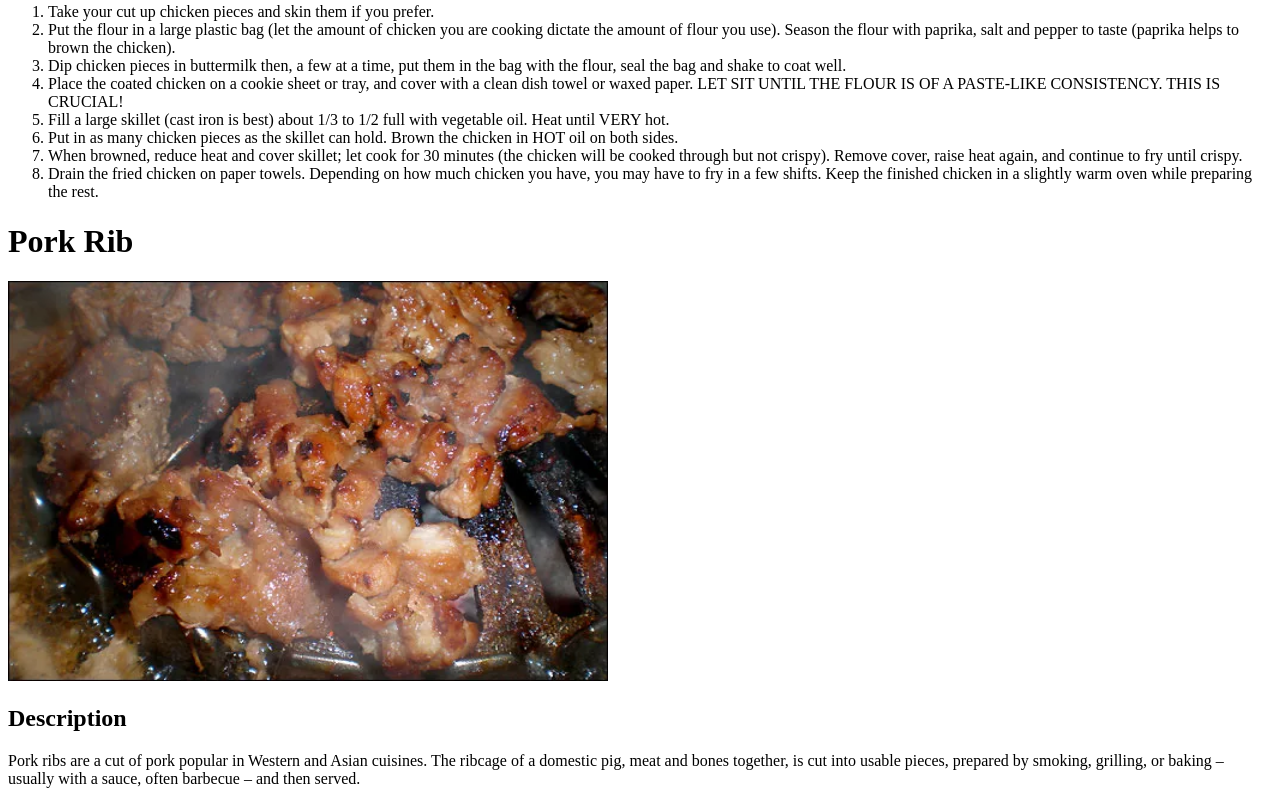
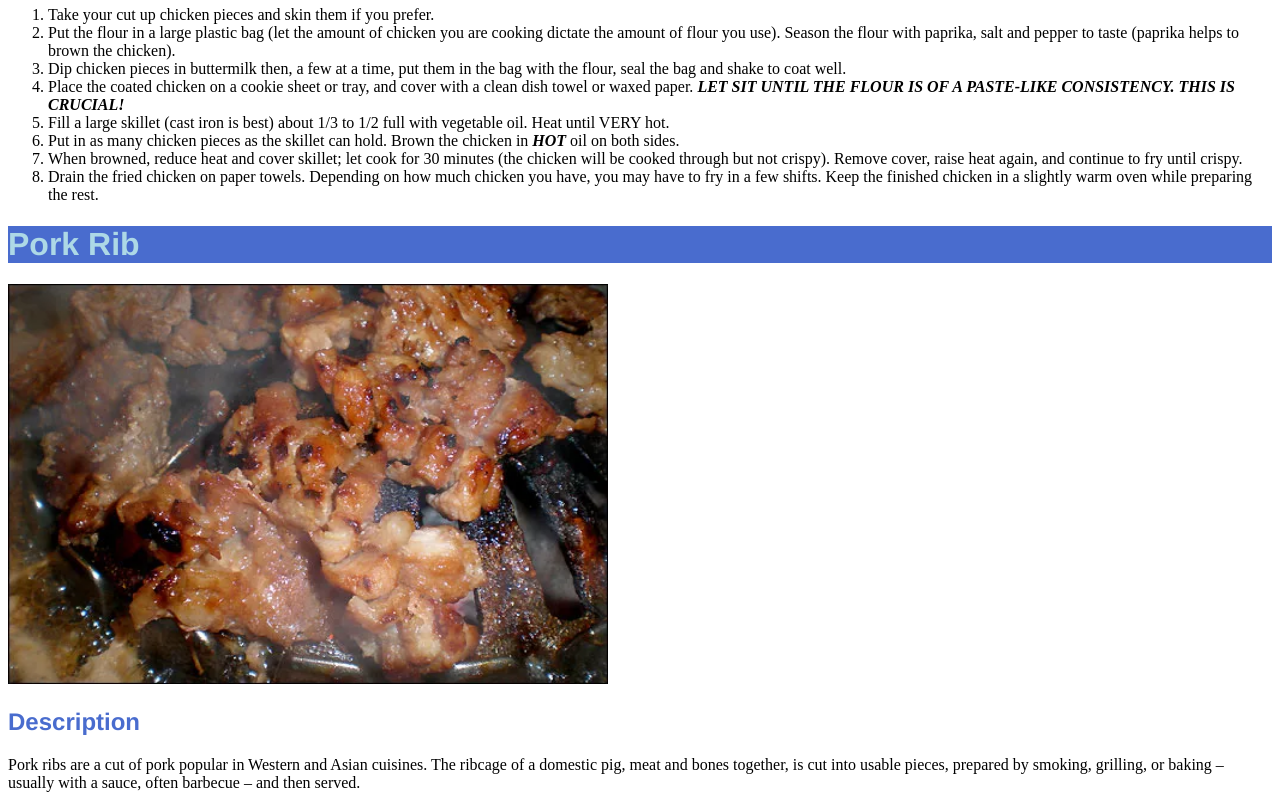
Before and after one commit to ZedwRkc/odin-recipes, a plain HTML site: page recipes/chicken.html in a window 1280 px wide. Shown: the part 917-1720 px from the top of the page. Drawn offline with Linux system fonts and the light colour scheme.

Commit message:
Assignment - The Cascade

```diff
--- a/recipes/chicken.html
+++ b/recipes/chicken.html
@@ -3,10 +3,11 @@
     <head>
         <meta charset="UTF-8">
         <title>Crispy Fried Chicken</title>
+        <link rel="stylesheet" href="style.css">
     </head>
 
     <body>
-        <h1><a name="#Chicken">Crispy Fried Chicken</a></h1>
+        <h1><a id="#Chicken">Crispy Fried Chicken</a></h1>
         <img src="./chicken.webp" alt="Crispy Fried Chicken" height="400" width="600">
         <h2>Description</h2>
 
@@ -40,14 +41,14 @@
             <li>Take your cut up chicken pieces and skin them if you prefer.</li>
             <li>Put the flour in a large plastic bag (let the amount of chicken you are cooking dictate the amount of flour you use). Season the flour with paprika, salt and pepper to taste (paprika helps to brown the chicken).</li>
             <li>Dip chicken pieces in buttermilk then, a few at a time, put them in the bag with the flour, seal the bag and shake to coat well.</li>
-            <li>Place the coated chicken on a cookie sheet or tray, and cover with a clean dish towel or waxed paper. LET SIT UNTIL THE FLOUR IS OF A PASTE-LIKE CONSISTENCY. THIS IS CRUCIAL!</li>
+            <li>Place the coated chicken on a cookie sheet or tray, and cover with a clean dish towel or waxed paper. <strong><em>LET SIT UNTIL THE FLOUR IS OF A PASTE-LIKE CONSISTENCY. THIS IS CRUCIAL!</em></strong></li>
             <li>Fill a large skillet (cast iron is best) about 1/3 to 1/2 full with vegetable oil. Heat until VERY hot.</li>
-            <li>Put in as many chicken pieces as the skillet can hold. Brown the chicken in HOT oil on both sides.</li>
+            <li>Put in as many chicken pieces as the skillet can hold. Brown the chicken in <strong><em>HOT</em></strong> oil on both sides.</li>
             <li>When browned, reduce heat and cover skillet; let cook for 30 minutes (the chicken will be cooked through but not crispy). Remove cover, raise heat again, and continue to fry until crispy.</li>
             <li>Drain the fried chicken on paper towels. Depending on how much chicken you have, you may have to fry in a few shifts. Keep the finished chicken in a slightly warm oven while preparing the rest.</li>
         </ol>
 
-        <h1><a name="Pork Rib">Pork Rib</a></h1>
+        <h1><a id="Pork Rib">Pork Rib</a></h1>
         <img src="./porkrib.webp" alt="Pork Rib" height="400" width="600">
         <h2>Description</h2>
         <p>Pork ribs are a cut of pork popular in Western and Asian cuisines. The ribcage of a domestic pig, meat and bones together, is cut into usable pieces, prepared by smoking, grilling, or baking – usually with a sauce, often barbecue – and then served.</p>
@@ -68,8 +69,8 @@
             <li>Transfer spareribs onto the preheated grill, reserving the cooking liquid. Cook, basting with reserved cooking liquid often and turning frequently, until nicely browned, about 20 minutes.</li>
         </ol>
 
-        <h1><a name="Pizza">Pizza</a></h1>
-        <img src="./Pizza.webp" alt="Pizza" height="400" width="600">
+        <h1><a id="Pizza">Pizza</a></h1>
+        <img class = img src="./Pizza.webp" alt="Pizza" height="400" width="600">
         <h2>Description</h2>
 
         <p>Pizza is a traditional Italian dish typically consisting of a flat base of leavened wheat-based dough topped with tomato, cheese, and other ingredients, baked at a high temperature, traditionally in a wood-fired oven.</p>
--- /dev/null
+++ b/recipes/style.css
@@ -0,0 +1,15 @@
+h1 {
+    font-family: "Helvetica Neue";
+    background-color: rgb(73, 108, 206);
+    background-size: auto;
+    color: lightblue;
+}
+
+h2 {
+    font-family: "Helvetica Neue";
+    color: rgb(73, 108, 206);
+}
+
+p {
+    font-family: "Myriad Regular";
+}
```
